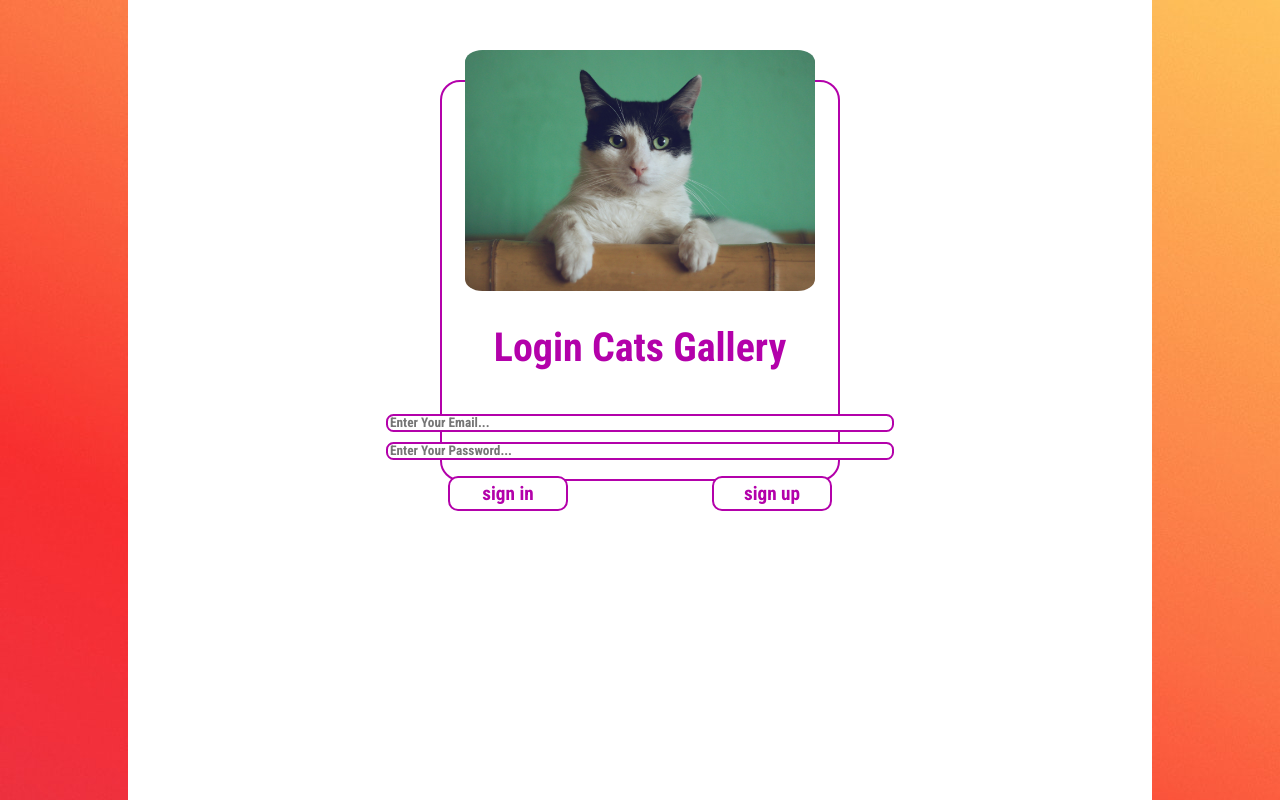
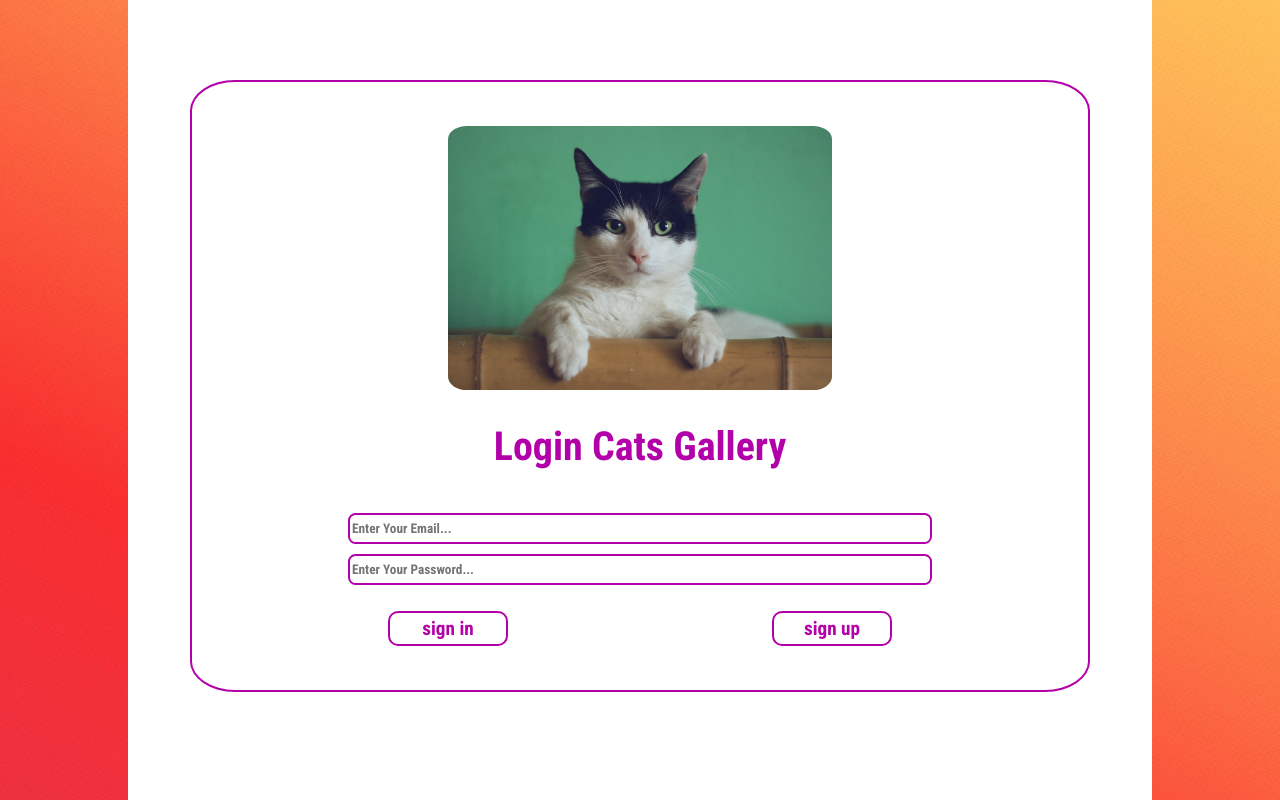
Before and after one commit to icecokel/React_AnimalGallery, a React (Create React App) app: page / in a window 1280 px wide. Built offline with nearby package versions, Linux system fonts and the light colour scheme.

Commit message:
[준비] 스타일 조정  CSS 수정

```diff
--- a/src/App.tsx
+++ b/src/App.tsx
@@ -1,6 +1,7 @@
 import "./Style.css";
 import SignIn from "./components/main/SignIn";
-const App = () => {
+
+const App = (props: any) => {
   return (
     <div className="main">
       <SignIn></SignIn>
--- a/src/Style.css
+++ b/src/Style.css
@@ -36,9 +36,9 @@ div .content_box {
 
 div .login_box {
   margin-top: 10vh;
-  padding: 3vw;
-  height: 40vh;
-  width: 40vh;
+  padding: 5vw;
+  height: 60vh;
+  width: 60vw;
   border: var(--color-border) solid 2px;
   display: flex;
   flex-direction: column;
@@ -46,21 +46,22 @@ div .login_box {
   justify-content: center;
   border-radius: 5%;
 }
-
-div .btn_box {
-  display: flex;
-  justify-content: space-around;
-  margin-top: 2vh;
-}
 input[type="email"],
 input[type="password"] {
   display: block;
   border-radius: 7.5px;
   border: var(--color-border) solid 2px;
-  width: 500px;
-  height: 1.5vh;
+  width: 45vw;
+  height: 25px;
   margin: 10px 10px 10px 10px;
   color: black;
+}
+
+div .btn_box {
+  display: flex;
+  justify-content: space-around;
+  width: 100%;
+  margin-top: 2vh;
 }
 
 button {
@@ -79,12 +80,13 @@ button:hover {
 }
 
 .cat_image {
-  width: 350px;
+  width: 30vw;
+  height: 30vw;
   border-radius: 5%;
 }
 
 .error_msg {
-  font-size: 2.5em;
+  font-size: 2em;
   font-family: var(--font-base);
   color: var(--color-error-text);
   padding: 10px;
--- a/src/components/main/SignIn.tsx
+++ b/src/components/main/SignIn.tsx
@@ -60,10 +60,10 @@ const SignIn = (props: any) => {
               setAccountInfo({ ...accountInfo, password: value });
             }}
           />
-          <div className="btn_box">
-            <button onClick={onClickSignIn}>sign in</button>
-            <button>sign up</button>
-          </div>
+        </div>
+        <div className="btn_box">
+          <button onClick={onClickSignIn}>sign in</button>
+          <button>sign up</button>
         </div>
       </div>
     </div>
```
